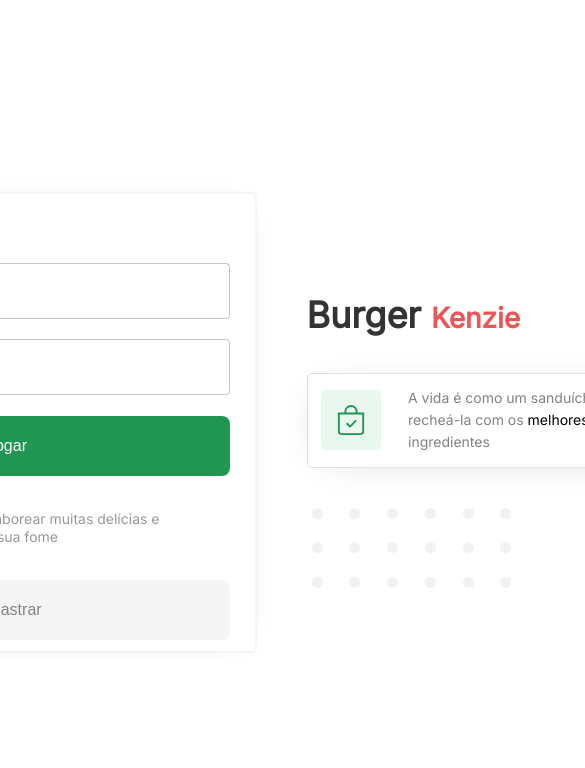
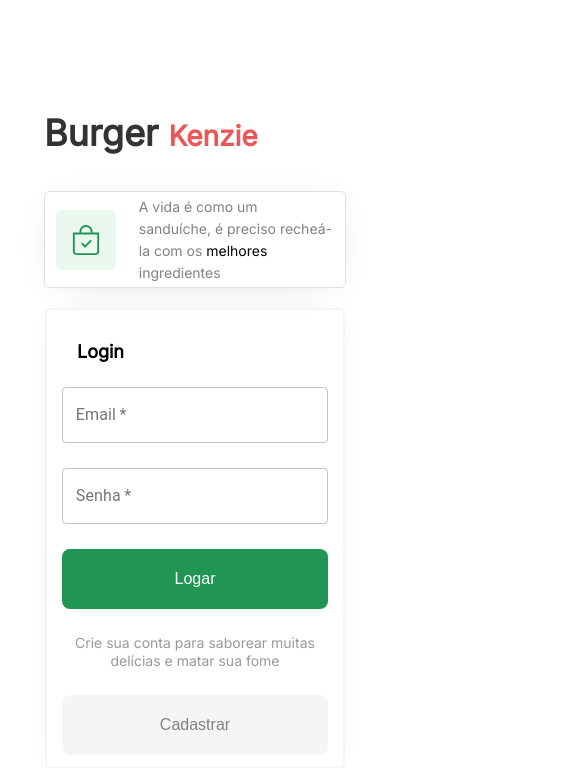
Before and after one commit to Kenzie-Academy-Brasil-Developers/react-entrega-s5-hamburgueria-2-0-com-typescript-json-server-guilherminol, a React (Create React App) app: page / in a window 390 px wide. Shown: the top 768 px of the page, 585 px wide, since content can reach past the window. Built offline with nearby package versions, Linux system fonts and the light colour scheme.

Commit message:
feat: making Log-in page responsive

```diff
--- a/src/Components/HomePagePhrase/style.ts
+++ b/src/Components/HomePagePhrase/style.ts
@@ -2,9 +2,9 @@ import { BsBagCheck } from "react-icons/bs";
 import styled from "styled-components";
 
 export const Container = styled.div`
-  width: 377px;
+  margin: 0 auto 20px auto;
+  width: 300px;
   height: 95px;
-  box-sizing: border-box;
   box-shadow: 0px 4px 40px -20px rgba(0, 0, 0, 0.25);
   border-radius: 5px;
   border: 1px solid #e0e0e0;
@@ -12,12 +12,18 @@ export const Container = styled.div`
   justify-content: space-around;
   align-items: center;
   p {
-    width: 261px;
+    width: 195px;
     font-size: 14px;
     line-height: 22px;
     color: #828282;
     span {
       color: #000;
+    }
+  }
+  @media (min-width: 768px) {
+    width: 377px;
+    p {
+      width: 261px;
     }
   }
 `;
@@ -30,6 +36,10 @@ export const IconContainer = styled.div`
   display: flex;
   align-items: center;
   justify-content: center;
+  @media (min-width: 768px) {
+    width: 60px;
+    height: 60px;
+  }
 `;
 
 export const Icon = styled(BsBagCheck)`
@@ -37,4 +47,9 @@ export const Icon = styled(BsBagCheck)`
   border-radius: 5px;
   width: 30px;
   height: 30px;
+
+  @media (min-width: 768px) {
+    width: 30px;
+    height: 30px;
+  }
 `;
--- a/src/Components/PageBalls/style.ts
+++ b/src/Components/PageBalls/style.ts
@@ -1,12 +1,15 @@
 import styled from "styled-components";
 
 export const Container = styled.div`
-  margin: 40px 0 0 5px;
-  display: flex;
-  flex-direction: column;
-  width: 200px;
-  height: 80px;
-  justify-content: space-between;
+  display: none;
+  @media (min-width: 768px) {
+    display: flex;
+    margin: 40px 0 0 5px;
+    flex-direction: column;
+    width: 200px;
+    height: 80px;
+    justify-content: space-between;
+  } ;
 `;
 export const Line = styled.div`
   display: flex;
--- a/src/Pages/Login/styles.ts
+++ b/src/Pages/Login/styles.ts
@@ -1,9 +1,8 @@
 import styled from "styled-components";
 
 export const Form = styled.form`
-  width: 500px;
+  width: 300px;
   height: 461px;
-  margin: 50px;
   border: 2px solid #f5f5f5;
   box-sizing: border-box;
   box-shadow: 0px 0px 30px -20px rgba(0, 0, 0, 0.25);
@@ -33,14 +32,23 @@ export const Form = styled.form`
     line-height: 18px;
     text-align: center;
     width: 327px;
+    max-width: 90%;
+    margin: 0 auto;
     color: #999999;
+  }
+  @media (min-width: 768px) {
+    width: 500px;
+    margin: 50px;
   }
 `;
 
 export const Content = styled.div`
   min-height: 100vh;
   display: flex;
-  flex-direction: row-reverse;
   justify-content: center;
+  flex-direction: column;
   align-items: center;
+  @media (min-width: 768px) {
+    flex-direction: row-reverse;
+  }
 `;
```
